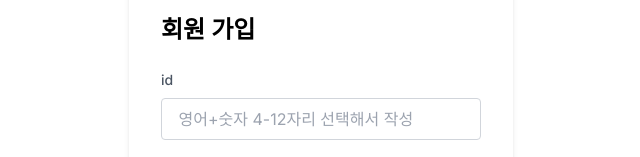
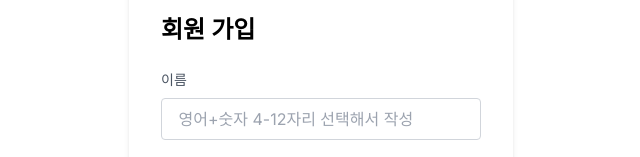
Before and after one commit to user941211/blog, a Next.js app: page /register in a window 1280 px wide. Shown: the part 273-430 px from the top of the page, without its empty margins (319-959 px from the left). Built offline with nearby package versions, Linux system fonts and the light colour scheme; no server answers.

Commit message:
내용 수정

```diff
--- a/app/register/page.js
+++ b/app/register/page.js
@@ -7,7 +7,7 @@ export default async function Register() {
         <h1 className="text-2xl font-semibold mb-6">회원 가입</h1>
         <form method="POST" action="/api/auth/signup">
           <div className="mb-4">
-            <label className="block text-gray-600 text-sm font-medium mb-2" htmlFor="name">id</label>
+            <label className="block text-gray-600 text-sm font-medium mb-2" htmlFor="name">이름</label>
             <input
               className="border border-gray-300 rounded w-full py-2 px-3 focus:outline-none focus:border-blue-500"
               type="text"
```
